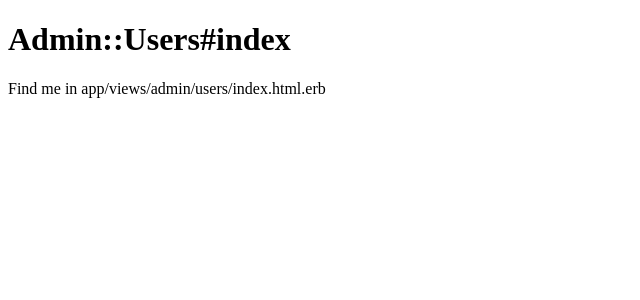
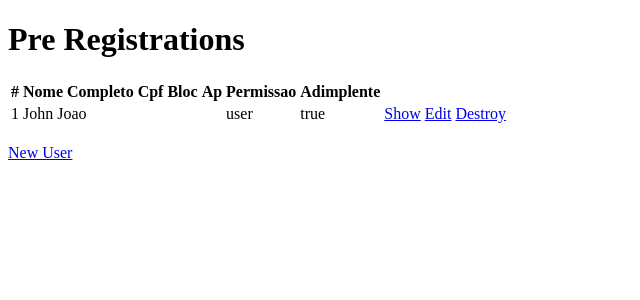
Before and after one commit to johnggli/AssembleiaOnline, a Rails app: page /admin/users in a window 1280 px wide. Shown: the top 300 px of the page, without its empty margins (0-640 px from the left). Run offline with Rails 7, Linux system fonts and the light colour scheme; data comes from the database, SQL or seed files in the repository; style sheets or scripts are compiled from the project's sources; some libraries are stand-ins or nearby versions.

Commit message:
feat: Views and controller user

```diff
--- a/app/controllers/admin/users_controller.rb
+++ b/app/controllers/admin/users_controller.rb
@@ -1,4 +1,9 @@
 class Admin::UsersController < AdminController
   def index
+    @users = User.includes(:pre_registration)
   end
+  def new
+    @user = User.new
+  end
+  private
 end
--- /dev/null
+++ b/app/views/admin/users/_form.html.erb
@@ -0,0 +1,6 @@
+<%= simple_form_for @user, :url => url, :method => method  do |p| %>
+    <%= p.input :user_name %>
+    <%= p.input :pre_registration_id %>
+
+    <%= p.submit 'Registrar' %>
+  <% end %>
--- a/app/views/admin/users/index.html.erb
+++ b/app/views/admin/users/index.html.erb
@@ -1,2 +1,39 @@
-<h1>Admin::Users#index</h1>
-<p>Find me in app/views/admin/users/index.html.erb</p>
+<p id="notice"><%= notice %></p>
+
+<h1>Pre Registrations</h1>
+
+<table>
+  <thead>
+    <tr>
+      <th>#</th>
+      <th>Nome Completo</th>
+      <th>Cpf</th>
+      <th>Bloc</th>
+      <th>Ap</th>
+      <th>Permissao</th>
+      <th>Adimplente</th>
+      <th colspan="3"></th>
+    </tr>
+  </thead>
+
+  <tbody>
+    <% @users.each do |user| %>
+      <tr>
+        <td><%= user.id %></td>
+        <td><%= user.user_name %></td>
+        <td><%# user.cpf %></td>
+        <td><%# user.bloc %></td>
+        <td><%# user.ap %></td>
+        <td><%= user.role %></td>
+        <td><%= user.paid %></td>
+        <td><%= link_to 'Show', admin_user_path(user)%></td>
+        <td><%= link_to 'Edit', edit_admin_user_path(user) %></td>
+        <td><%= link_to 'Destroy', admin_user_path(user), method: :delete, data: { confirm: 'Are you sure?' } %></td>
+      </tr>
+    <% end %>
+  </tbody>
+</table>
+
+<br>
+
+<%= link_to 'New User', new_admin_user_path %>
--- /dev/null
+++ b/app/views/admin/users/new.html.erb
@@ -0,0 +1,5 @@
+<h1>New Pre Registration</h1>
+
+<%= render 'form', url: admin_users_path, method: :post %>
+
+<%= link_to 'Back', admin_users_path %>
```
Also changed, not shown: db/seeds.rb (+10 -0 lines), app/views/admin/users/show.html.erb (added).
